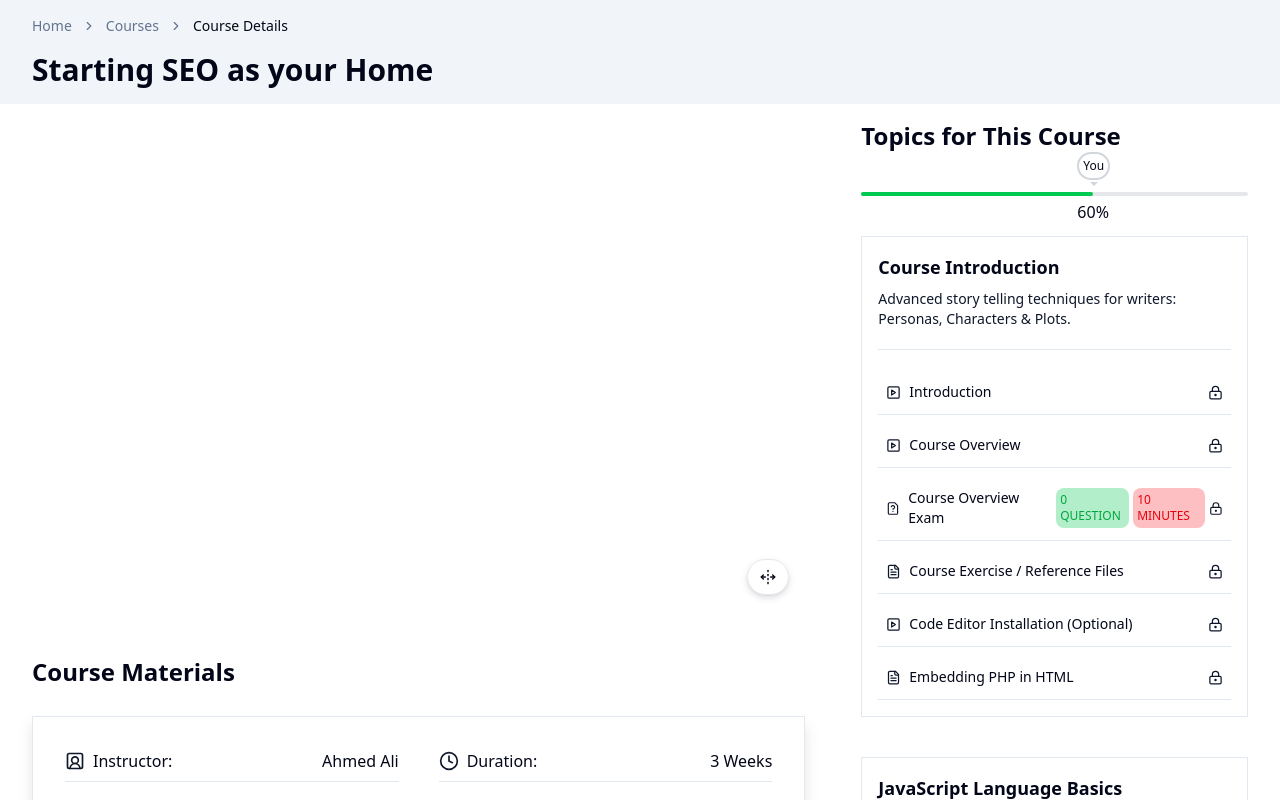
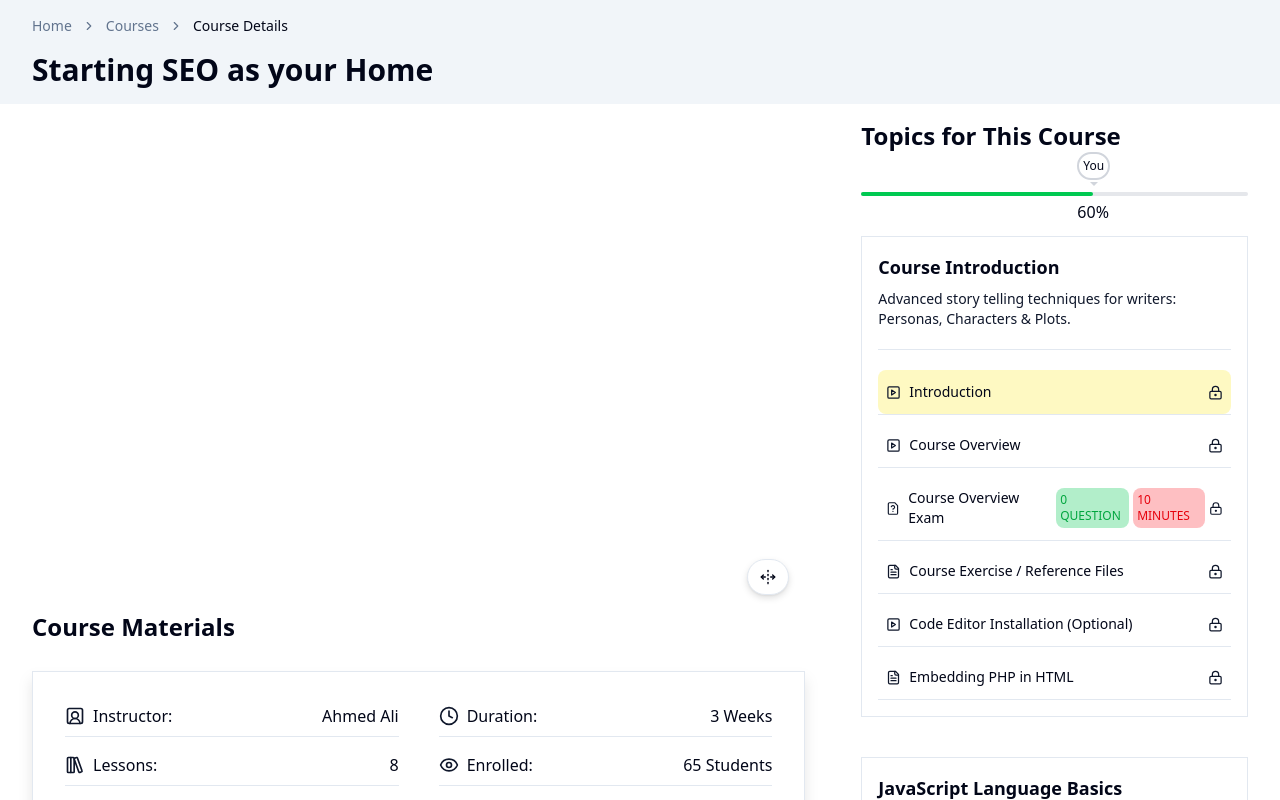
Before and after one commit to mohammadabdulhakim/course_video_player, a Next.js app: page / in a window 1280 px wide. Shown: the top 800 px of the page. Built offline with nearby package versions, Linux system fonts and the light colour scheme.

Commit message:
feat(Popup): add PopupPDF and PopupExam with reusable component Popup

```diff
--- a/src/app/globals.css
+++ b/src/app/globals.css
@@ -140,7 +140,7 @@
 @media (min-width: 768px) {
   .course-page{
     grid-template-columns: 2fr 1fr;
-    grid-template-rows: 480px 300px auto;
+    grid-template-rows: auto auto auto;
     grid-template-areas:
     "video topics"
     "materials topics"
--- a/src/app/page.tsx
+++ b/src/app/page.tsx
@@ -6,9 +6,13 @@ import VideoPlayer from "@/components/VideoPlayer";
 import useVideoProps from './../store/useVideoProps';
 import CourseMaterials from "@/components/CourseMaterials";
 import CourseComments from "@/components/CourseComments";
+import usePopupProps from "@/store/usePopupProps";
+import PopupPDF from "@/components/PopupPDF";
+import PopupExam from "@/components/PopupExam";
 
 export default function Home() {
   const {isVideoWide} = useVideoProps();
+  const {openedType} = usePopupProps();
 
   return (
     <main>
@@ -28,6 +32,16 @@ export default function Home() {
           <CourseMaterials />
           <CourseComments />
         </div>
+        {
+          openedType == "exam"
+          ? <PopupExam />
+          : openedType == "pdf"
+          ? <PopupPDF />
+          : openedType == "askQuestion"
+          ? "fsdffsfdfs"
+          : openedType == "board"
+          && "fdsfskj"
+        }
     </main>
   );
 }
--- /dev/null
+++ b/src/components/Popup.tsx
@@ -0,0 +1,59 @@
+import React from "react";
+import { Button } from "./ui/button";
+import { XIcon } from "lucide-react";
+import usePopupProps from "@/store/usePopupProps";
+import useTopicsStore from "@/store/useTopicsStore";
+import Image from "next/image";
+
+const Popup = ({
+  children,
+  title = "",
+  btnAction = false,
+}: Readonly<{
+  children?: React.ReactNode;
+  title?: string;
+  btnAction?: boolean;
+}>) => {
+  const { toggleOpen, id } = usePopupProps();
+  const { markAsDone } = useTopicsStore();
+
+  return (
+    <>
+      <div className="fixed w-screen md:w-2/3 h-11/12 bottom-[53%] right-[50%] translate-x-[50%] translate-y-[50%] z-100 drop-shadow-2xl">
+        <div className="w-full bg-white p-4 flex justify-between items-center">
+          {btnAction && (
+            <Button
+              onClick={() => {
+                markAsDone(id || 0);
+                toggleOpen("");
+              }}
+              size={"lg"}
+              className={`bg-green-600 hover:bg-green-700 cursor-pointer`}
+            >
+              Mark as done
+            </Button>
+          )}
+          <h3 className="text-3xl font-semibold">
+            {title}
+          </h3>
+          <Button
+            onClick={() => toggleOpen("")}
+            size={"sm"}
+            variant={"destructive"}
+            className={`cursor-pointer rounded-full`}
+          >
+            <XIcon />
+          </Button>
+        </div>
+
+        {children}
+      </div>
+      <span
+        onClick={() => toggleOpen("")}
+        className="block bg-black/15 fixed h-screen w-screen top-0 right-0 backdrop-blur-md z-50"
+      ></span>
+    </>
+  );
+};
+
+export default Popup;
--- /dev/null
+++ b/src/components/PopupExam.tsx
@@ -0,0 +1,18 @@
+import usePopupProps from "@/store/usePopupProps";
+import React from "react";
+import Popup from "./Popup";
+import Image from "next/image";
+
+const PopupExam = () => {
+  const { src } = usePopupProps();
+
+  return (
+    <>
+      <Popup btnAction title="Exam">
+        <div className="w-full h-full relative"><Image src={src || ""} alt={src || ""} fill className="object-contain" /></div>
+      </Popup>
+    </>
+  );
+};
+
+export default PopupExam;
--- /dev/null
+++ b/src/components/PopupPDF.tsx
@@ -0,0 +1,15 @@
+import usePopupProps from "@/store/usePopupProps";
+import React from "react";
+import Popup from "./Popup";
+
+const PopupPDF = () => {
+  const { src } = usePopupProps();
+
+  return (
+      <Popup btnAction title="Lesson PDF File">
+        <iframe src={src} className="w-full h-full"></iframe>
+      </Popup>
+  );
+};
+
+export default PopupPDF;
--- a/src/components/TopicCard.tsx
+++ b/src/components/TopicCard.tsx
@@ -7,15 +7,23 @@ import {
 } from "lucide-react";
 import { Badge } from "./ui/badge";
 import { useRouter, useSearchParams } from "next/navigation";
+import usePopupProps from "@/store/usePopupProps";
 
 const TopicCard = ({ topic }: { topic: Topic }) => {
   const searchParams = useSearchParams();
-  const currentId = Number(searchParams.get("id"));
+  const { setSrc, toggleOpen, setId } = usePopupProps();
+  const currentId = Number(searchParams.get("id")) || 101;
   const router = useRouter();
 
   const handleClick = (subTopic: SubTopic) => {
     if (subTopic.type == "video") {
       router.push(`?id=${subTopic.id}`);
+    } else {
+      setSrc(subTopic.src);
+      setId(subTopic.id);
+      setTimeout(() => {
+        toggleOpen(subTopic.type);
+      }, 50);
     }
   };
   return (
--- a/src/components/VideoPlayer.tsx
+++ b/src/components/VideoPlayer.tsx
@@ -7,7 +7,6 @@ import useVideoProps from "@/store/useVideoProps";
 import useTopicsStore from "@/store/useTopicsStore";
 import { useSearchParams } from "next/navigation";
 import { topics } from "@/data/dummy";
-import { toast } from "sonner";
 
 const VideoPlayer = () => {
     const ref = useRef<ReactPlayer | null>(null);
@@ -17,7 +16,7 @@ const VideoPlayer = () => {
     const {markAsDone} = useTopicsStore();
 
     const searchParams = useSearchParams();
-    const currentId = Number(searchParams.get("id"));
+    const currentId = Number(searchParams.get("id")) || 101;
 
     const isFinished = (progress: any) => {
       if(ref.current){
@@ -31,13 +30,6 @@ const VideoPlayer = () => {
     useEffect(()=>{
       if(watched == currentId) {
         markAsDone(currentId);
-        toast("The Lesson is marked as Watched.",{
-          description: "Keep Going... Remember why you start",
-          action: {
-            label: "Done",
-            onClick:()=> console.log("Done")
-          }
-        })
       }
     },[watched])
 
--- a/src/data/dummy.ts
+++ b/src/data/dummy.ts
@@ -7,10 +7,10 @@ const topics: Topic[] = [
     subTopics: [
       { id: 101, title: "Introduction", type: "video", src: "https://www.youtube.com/watch?v=54ls40kio2w", status: null },
       { id: 102, title: "Course Overview", type: "video", src: "https://www.youtube.com/watch?v=onGVDbyojL0", status: null },
-      { id: 103, title: "Course Overview Exam", type: "exam", src: "", questions: 0, durationInMin: 10, status: null },
-      { id: 104, title: "Course Exercise / Reference Files", type: "pdf", src: "", status: null },
+      { id: 103, title: "Course Overview Exam", type: "exam", src: "/exam.png", questions: 0, durationInMin: 10, status: null },
+      { id: 104, title: "Course Exercise / Reference Files", type: "pdf", src: "/azkar.pdf", status: null },
       { id: 105, title: "Code Editor Installation (Optional)", src: "https://www.youtube.com/watch?v=IUqQJpNUakA", type: "video", status: null },
-      { id: 106, title: "Embedding PHP in HTML", type: "pdf", src: "", status: null },
+      { id: 106, title: "Embedding PHP in HTML", type: "pdf", src: "/azkar.pdf", status: null },
     ],
   },
   {
@@ -21,7 +21,7 @@ const topics: Topic[] = [
     subTopics: [
       { id: 201, title: "Defining Functions", type: "video", src: "https://www.youtube.com/watch?v=Nguc6-TSnZ0", status: null },
       { id: 202, title: "Function Parameters", type: "video", src: "https://www.youtube.com/watch?v=G0jR9QJDOvM", status: null },
-      { id: 203, title: "Return Values from functions", type: "exam", questions: 2, src: "", durationInMin: 15, status: null },
+      { id: 203, title: "Return Values from functions", type: "exam", src: "/exam.png", questions: 2, durationInMin: 15, status: null },
       { id: 204, title: "Global Variable and Scope", type: "video", src: "https://www.youtube.com/watch?v=G0jR9QJDOvM", status: null },
       { id: 205, title: "Newer way of writing a constant", type: "video", src: "https://www.youtube.com/watch?v=WXcZiNcW-gc", status: null },
       { id: 206, title: "Constants", type: "video", src: "https://www.youtube.com/watch?v=3hsSq3nrx80", status: null },
@@ -35,7 +35,7 @@ const topics: Topic[] = [
     subTopics: [
       { id: 301, title: "Defining Functions", type: "video", src: "https://www.youtube.com/watch?v=78Hb51j-sO4", status: null },
       { id: 302, title: "Function Parameters", type: "video", src: "https://www.youtube.com/watch?v=M_TD3-GF6AM", status: null },
-      { id: 303, title: "Return Values from functions", type: "exam", questions: 2, src: "", durationInMin: 15, status: null },
+      { id: 303, title: "Return Values from functions", type: "exam", src: "/exam.png", questions: 2, durationInMin: 15, status: null },
       { id: 304, title: "Global Variable and Scope", type: "video", src: "https://www.youtube.com/watch?v=vDsk9s9azFQ", status: null },
       { id: 305, title: "Newer way of writing a constant", type: "video", src: "https://www.youtube.com/watch?v=SKgv1occ0CE", status: null },
       { id: 306, title: "Constants", type: "video", src: "https://www.youtube.com/watch?v=bup3QZNx4MQ", status: null },
--- /dev/null
+++ b/src/store/usePopupProps.tsx
@@ -0,0 +1,22 @@
+import { create } from 'zustand'
+
+type Store = {
+  openedType: string,
+  toggleOpen: (type:string) => void,
+  src: string | undefined,
+  setSrc: (newSrc:string) => void
+  id: number | undefined,
+  setId: (nweId:number) => void
+}
+
+
+const usePopupProps = create<Store>()((set) => ({
+  openedType: "",
+  src: "",
+  setSrc: (newSrc) => set((state) => ({ src: newSrc })),
+  id: 0,
+  setId: (newId) => set((state) => ({ id: newId })),
+  toggleOpen: (type) => set((state) => ({ openedType: type })),
+}))
+
+export default usePopupProps;
--- a/src/store/useTopicsStore.tsx
+++ b/src/store/useTopicsStore.tsx
@@ -1,4 +1,5 @@
 import { topics } from "@/data/dummy";
+import { toast } from "sonner";
 import { create } from "zustand";
 
 type Store = {
@@ -30,6 +31,13 @@ const useTopicsStore = create<Store>()((set) => ({
       });
 
       if (state.topics) updateLocalStorage(state.topics);
+      toast("The Lesson is marked as Watched.",{
+                description: "Keep Going... Remember why you start",
+                action: {
+                  label: "Done",
+                  onClick:()=> console.log("Done")
+                }
+              })
       return { topics: state.topics };
     });
   },
```
Also changed, not shown: public/exam.png (added), 1 other file (tests, documents, lock files or other folders).
